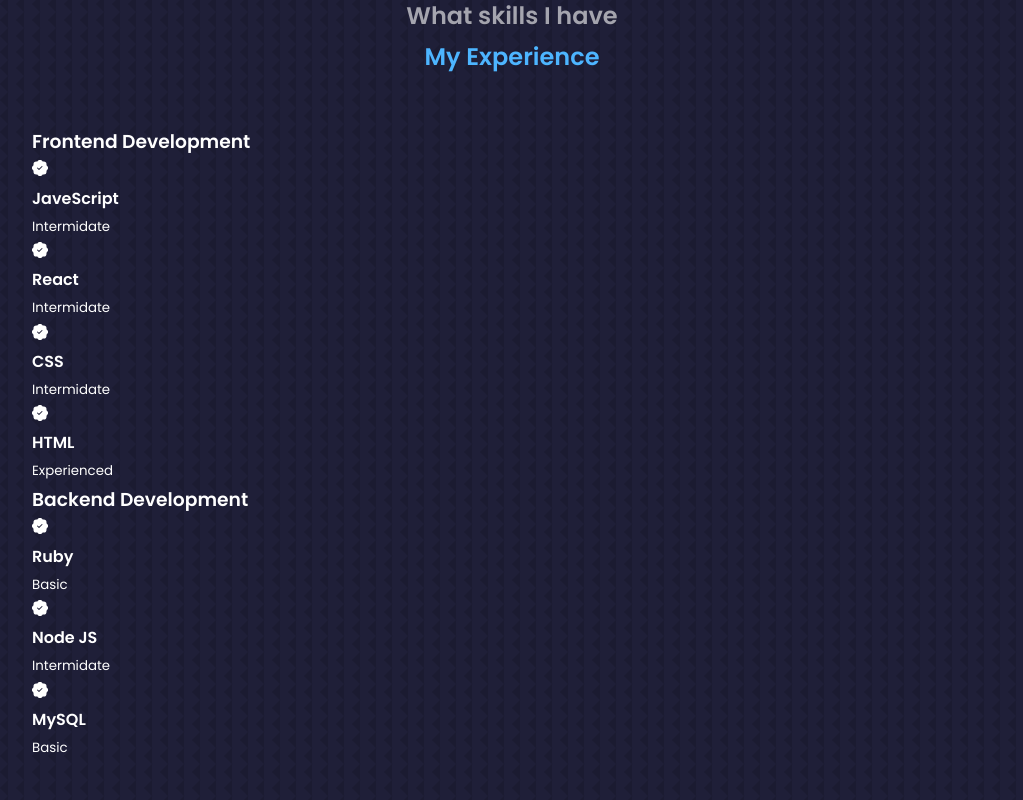
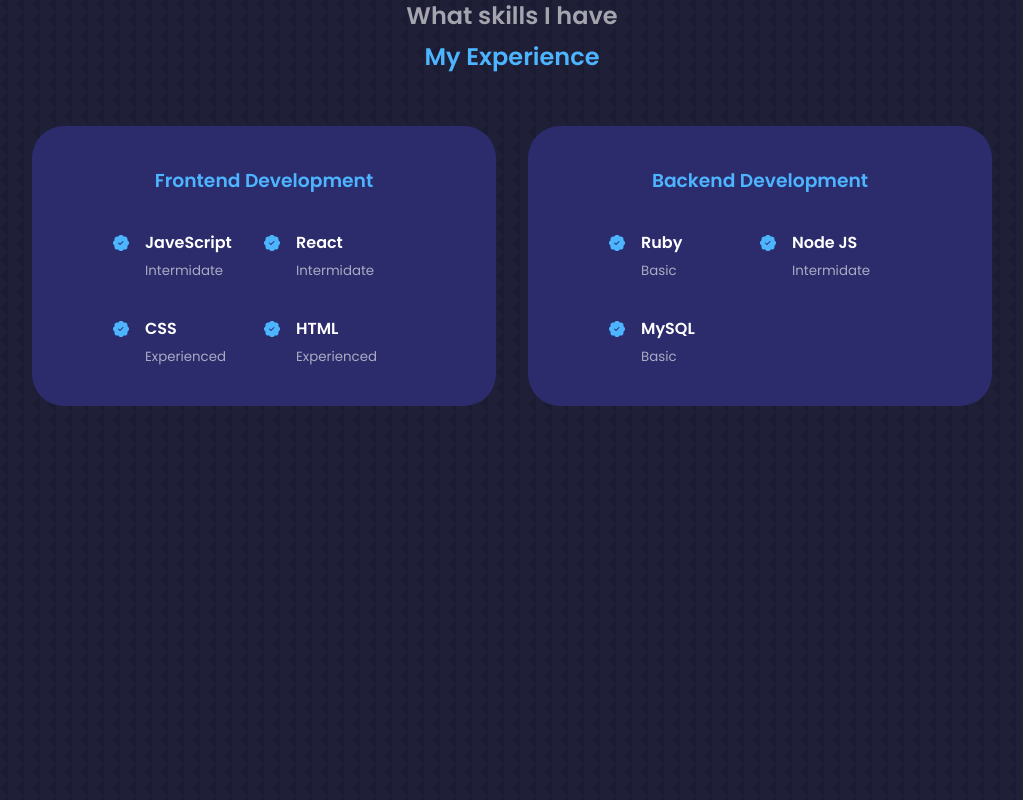
Before and after one commit to taine-rasmussen/portfoliov1, a React (Create React App) app: page / in a window 1280 px wide. Shown: the part 1860-2660 px from the top of the page, without its empty margins (128-1151 px from the left). Built offline with nearby package versions, Linux system fonts and the light colour scheme.

Commit message:
styled experience component

```diff
--- a/src/Components/Experience/Experience.css
+++ b/src/Components/Experience/Experience.css
@@ -0,0 +1,43 @@
+.experince_container {
+  display: grid;
+  grid-template-columns: 1fr 1fr;
+  gap: 2rem;
+  height: 100%;
+}
+
+.experience_skills {
+  background: var(--colour-bg-variant);
+  padding: 2.4rem 5rem;
+  border-radius: 2rem;
+  border: 1px solid transparent;
+  transition: var(--transition);
+  height: 35%;
+}
+
+.experience_skills:hover {
+  background: transparent;
+  border-color: var(--colour-primary-variant);
+  cursor: default;
+}
+
+.experience_skills h3 {
+  text-align: center;
+  margin-bottom: 2rem;
+  color: var(--colour-primary);
+}
+
+.experience_content {
+  display: grid;
+  grid-template-columns: 1fr 1fr;
+  row-gap: 2rem;
+}
+
+.experience_details {
+  display: flex;
+  gap: 1rem;
+}
+
+.experience_details-icon {
+  margin-top: 6px;
+  color: var(--colour-primary);
+}
--- a/src/Components/Experience/Experience.js
+++ b/src/Components/Experience/Experience.js
@@ -12,7 +12,7 @@ const Experience = () => {
   const frontEnd = [
     { language: 'JaveScript', experience: 'Intermidate' },
     { language: 'React', experience: 'Intermidate' },
-    { language: 'CSS', experience: 'Intermidate' },
+    { language: 'CSS', experience: 'Experienced' },
     { language: 'HTML', experience: 'Experienced' },
   ]
 
@@ -32,29 +32,33 @@ const Experience = () => {
       <h2>My Experience</h2>
 
       <div className='container experince_container'>
-        <div className='experience_frontend'>
+        <div className='experience_skills'>
           <h3>Frontend Development</h3>
           <div className='experience_content'>
             {frontEnd.map((info) => {
               return (
                 <article className='experience_details'>
-                  <BsPatchCheckFill />
-                  <h4>{info.language}</h4>
-                  <small>{info.experience}</small>
+                  <BsPatchCheckFill className='experience_details-icon' />
+                  <div>
+                    <h4>{info.language}</h4>
+                    <small className='text-light'>{info.experience}</small>
+                  </div>
                 </article>
               )
             })}
           </div>
         </div>
-        <div className='experience_backend'>
+        <div className='experience_skills'>
           <h3>Backend Development</h3>
           <div className='experience_content'>
             {backEnd.map((info) => {
               return (
                 <article className='experience_details'>
-                  <BsPatchCheckFill />
-                  <h4>{info.language}</h4>
-                  <small>{info.experience}</small>
+                  <BsPatchCheckFill className='experience_details-icon' />
+                  <div>
+                    <h4>{info.language}</h4>
+                    <small className='text-light'>{info.experience}</small>
+                  </div>
                 </article>
               )
             })}
```
